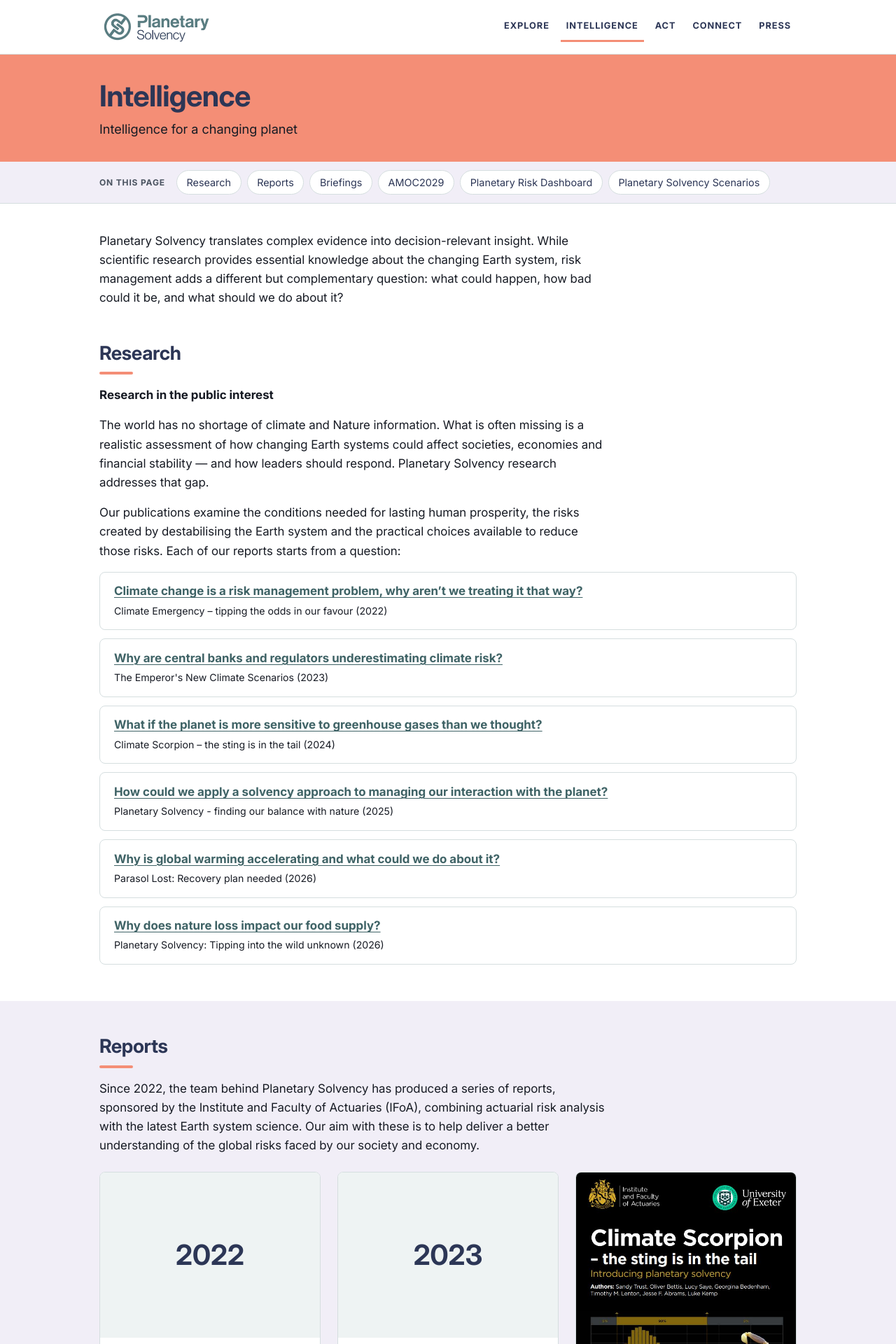
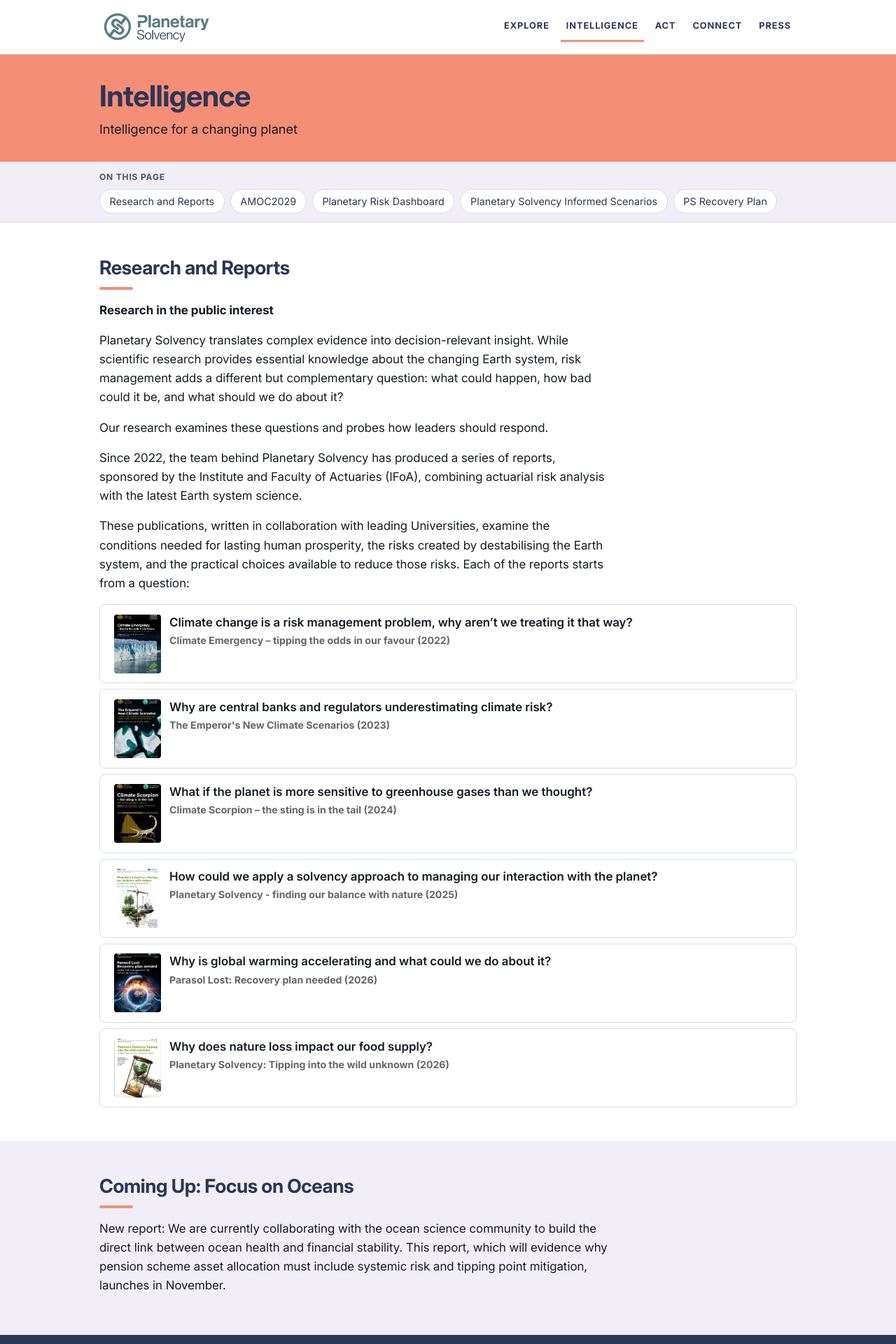
Before and after one commit to planetarysolvencyadmin/ps-website, a Jekyll site: the page built from intelligence.md, in a window 1280 px wide. Shown: the top 1920 px of the page at 70% size. Built offline with Jekyll 4.4.1, drawn with Linux system fonts in a browser that asks for light colours; some of the changed text lies outside the part shown.

Commit message:
Latest copy changes from Jenny, edited locally

```diff
--- a/_data/reports.yml
+++ b/_data/reports.yml
@@ -4,12 +4,14 @@
   title: "Climate Emergency – tipping the odds in our favour"
   url: https://actuaries.org.uk/media/gebdhxzi/climate-emergency.pdf
   pdf: https://actuaries.org.uk/media/gebdhxzi/climate-emergency.pdf
+  image: /uploads/climate-emergency-report.png
   question: "Climate change is a risk management problem, why aren’t we treating it that way?"
   summary: "As a joint policy briefing by the IFoA and Sir David King’s Climate Crisis Advisory Group, this briefing warned that climate tipping points are closer than modelled, introducing early risk-based framing. It detailed that a key goal of climate change policy should be to limit the probability of a very bad outcome to an acceptably small value."
 
 - year: 2023
   title: "The Emperor's New Climate Scenarios"
   url: https://actuaries.org.uk/emperors-new-climate-scenarios
+  image: /uploads/emperor-report.png
   question: "Why are central banks and regulators underestimating climate risk?"
   summary: "Written with Professor Tim Lenton at the University of Exeter, this report exposed how mainstream economic climate models systematically understate risks – with real-world impacts of climate change largely excluded from models."
 
@@ -31,11 +33,14 @@
 - year: 2026
   title: "Parasol Lost: Recovery plan needed"
   url: https://actuaries.org.uk/news-and-media-releases/news-articles/2026/jan/14-jan-26-parasol-lost-recovery-plan-needed/
+  image: /uploads/parasol-lost-report.png
   question: "Why is global warming accelerating and what could we do about it?"
   summary: "Produced with the University of Exeter, this report detailed a risk-led analysis of aerosol masking, global heating acceleration, and the systemic implications for financial stability. In addition, it outlined key components for a planetary solvency recovery plan."
 
 - year: 2026
   title: "Planetary Solvency: Tipping into the wild unknown"
   url: https://actuaries.org.uk/planetary-solvency-tipping-into-the-wild-unknown/
+  pdf: https://actuaries.org.uk/media/4m4k45at/planetary-solvency-tipping-into-the-wild-unknown.pdf
+  image: /uploads/tipping-into-wild-report.png
   question: "Why does nature loss impact our food supply?"
   summary: "Produced with Anglia Ruskin University, this report highlighted inadequate risk assessment, nature degradation, food and pandemic risk, and set out the case for treating nature as critical infrastructure."
--- a/_includes/research-questions.html
+++ b/_includes/research-questions.html
@@ -1,5 +1,13 @@
-<ul class="questions">
-{% for r in site.data.reports %}
-<li><a href="{{ r.url }}">{{ r.question }}</a> <small>{{ r.title }} ({{ r.year }})</small></li>
-{% endfor %}
+<ul class="questions-list">
+  {% for r in site.data.reports %}
+  <li class="question-item">
+    <a href="{{ r.url }}" class="question-link">
+      <img src="{{ r.image | relative_url }}" alt="Cover of {{ r.title }}" class="question-thumb" style="width:67px; height:84px">
+      <div class="question-content">
+        <span class="question-text">{{ r.question }}</span>
+        <small class="question-meta">{{ r.title }} ({{ r.year }})</small>
+      </div>
+    </a>
+  </li>
+  {% endfor %}
 </ul>
--- a/assets/css/style.css
+++ b/assets/css/style.css
@@ -246,6 +246,52 @@ ul.questions li, ul.post-list li {
   border: 1px solid var(--line); border-radius: 8px; padding: 0.85rem 1.25rem; margin-bottom: 0.75rem; background: #fff;
 }
 ul.questions a { font-weight: 700; display: block; }
+
+
+.questions-list {
+  list-style: none;
+  padding: 0;
+  margin: 0;
+}
+
+.question-item {
+  /* margin-bottom: 1rem; */
+  border: 1px solid var(--line); border-radius: 8px; padding: 0.85rem 1.25rem; margin-bottom: 0.75rem; background: #fff;
+}
+
+.question-link {
+  font-weight: 700;
+  display: flex;
+  align-items: flex-start; /* Aligns thumbnail with the top line of text */
+  gap: 12px;               /* Space between thumbnail and text */
+  text-decoration: none;
+  color: inherit;
+}
+
+.question-thumb {
+  width: 60px;
+  height: 70px;
+  object-fit: cover;       /* Prevents image distortion if aspect ratio differs */
+  flex-shrink: 0;          /* Prevents the image from squishing on small screens */
+  border-radius: 4px;
+}
+
+.question-content {
+  display: flex;
+  flex-direction: column;  /* Places question text above the meta info */
+  gap: 4px;
+}
+
+.question-text {
+  font-weight: 600;
+  line-height: 1.3;
+}
+
+.question-meta {
+  color: #666;
+}
+
+
 ul.post-list { max-width: 68ch; }
 ul.post-list h3 { margin: 0 0 0.35rem; }
 ul.post-list p { margin-bottom: 0.5rem; }
--- a/intelligence.md
+++ b/intelligence.md
@@ -7,46 +7,49 @@ description: Planetary Solvency research, reports, briefings and tools translati
 layout: page
 ---
 
-Planetary Solvency translates complex evidence into decision-relevant insight. While scientific research provides essential knowledge about the changing Earth system, risk management adds a different but complementary question: what could happen, how bad could it be, and what should we do about it?
-
-## Research {#research}
+## Research and Reports {#research}
 
 **Research in the public interest**
 
-The world has no shortage of climate and Nature information. What is often missing is a realistic assessment of how changing Earth systems could affect societies, economies and financial stability — and how leaders should respond. Planetary Solvency research addresses that gap.
+Planetary Solvency translates complex evidence into decision-relevant insight. While scientific research provides essential knowledge about the changing Earth system, risk management adds a different but complementary question: what could happen, how bad could it be, and what should we do about it?
 
-Our publications examine the conditions needed for lasting human prosperity, the risks created by destabilising the Earth system and the practical choices available to reduce those risks. Each of our reports starts from a question:
+Our research examines these questions and probes how leaders should respond.
+
+Since 2022, the team behind Planetary Solvency has produced a series of reports, sponsored by the Institute and Faculty of Actuaries (IFoA), combining actuarial risk analysis with the latest Earth system science.
+
+These publications, written in collaboration with leading Universities, examine the conditions needed for lasting human prosperity, the risks created by destabilising the Earth system, and the practical choices available to reduce those risks. Each of the reports starts from a question:
 
 {% include research-questions.html %}
 
-## Reports {#reports}
-
-Since 2022, the team behind Planetary Solvency has produced a series of reports, sponsored by the Institute and Faculty of Actuaries (IFoA), combining actuarial risk analysis with the latest Earth system science. Our aim with these is to help deliver a better understanding of the global risks faced by our society and economy.
-
-{% include report-grid.html %}
-
-## Briefings {#briefings}
-
-Short, decision-focused summaries of the risks and what to do about them.
-
-* [Planetary Solvency: risks and recommendations (PDF)](https://actuaries.org.uk/media/v1ynflzj/planetary-solvency-risks-and-recommendations.pdf)
-* [The UK chancellor is investing in growth and defence. Climate change risks damaging both](https://www.sustainableviews.com/the-uk-chancellor-is-investing-in-growth-and-defence-climate-change-risks-damaging-both-b1c097ed/) (Sustainable Views)
+## Coming Up: Focus on Oceans
+New report: We are currently collaborating with the ocean science community to build the direct link between ocean health and financial stability. This report, which will evidence why pension scheme asset allocation must include systemic risk and tipping point mitigation, launches in November.
 
 ## AMOC2029
 {: #amoc2029 .band-navy}
 
-*AMOC 2029: When the sea slows*, produced in association with the IFoA, the Strategic Climate Risks Initiative, the University of Exeter and the ASRA Network, is an interactive narrative resource tracking the years one government spends bracing for the slowdown of the Atlantic's overturning circulation.
+*AMOC 2029: When the sea slows*, produced in association with the Strategic Climate Risks Initiative, the Accelerator for Systemic Risk Assessment, and the University of Exeter, is an interactive narrative resource tracking the years one fictitious government spends bracing for the slowdown of the Atlantic’s overturning circulation.
 
 [Visit AMOC2029](https://amoc2029.org/){: .button}
 
 ## Planetary Risk Dashboard *In development*{: .tag}
 {: #planetary-risk-dashboard .band-lilac}
 
-An actionable visualisation of real-time risks across climate, nature, society and economic sectors, building on the illustrative global dashboard pioneered with the University of Exeter and the FCA Sandbox project.
+The Planetary Risk Dashboard is an actionable visualisation of real-time risks across climate, nature, society and economic sectors. The illustrative global dashboard has been pioneered in partnership with the University of Exeter and the IFoA.
 
 [View the dashboard](https://global-tipping-points.org/planetary-solvency/){: .button}
 
-## Planetary Solvency Scenarios *In development*{: .tag}
-{: #planetary-solvency-scenarios .band-lilac}
+## Planetary Solvency Informed Scenarios *In development*{: .tag}
+{: #planetary-solvency-scenarios}
 
-A scenario explorer for national and financial institution planetary solvency scenarios. The systemic risk scenario is being developed with the Climate Financial Risk Forum, with around 40 financial institutions and a number of academics contributing.
+We are collaborating on a scenario explorer for national and financial institution planetary solvency scenarios. The systemic risk scenario is being developed with the Climate Financial Risk Forum, with around 40 financial institutions and a number of leading academics contributing.
+
+## PS Recovery Plan
+{: #recovery-plan .band-coral}
+
+We are at a ‘break glass’ moment for climate change. Emergency action is required to stabilise the climate system, and to implement equivalent risk management practices to those that protect financial stability.
+
+In ‘Parasol Lost: Recovery plan needed’, we pointed to the need for Governments and other stakeholders to execute a Planetary Solvency recovery plan, identifying quick wins, emergency brakes and options to change our trajectory away from the high risk zone.
+
+The takeaway for policymakers is that to avoid planetary insolvency, they must urgently implement a fundamental, policy-led change of direction, informed by up-to-date information on what is happening, what is likely, the risks associated with ongoing global warming and a willingness to address the root causes of the problems we face.
+
+The message is that action is required to radically accelerate societal adaptation to a changing climate, supercharge the pace of the energy transition to reduce fossil fuel use and emissions, and remove excess greenhouse gases already in the atmosphere: with the kicker that it will be overwhelmingly positive economically to do so.
```
Also changed, not shown: _data/navigation.yml (+5 -5 lines), act.md (+9 -13 lines), _uploads/climate-emergency-report.png (added), _uploads/emperor-report.png (added), _uploads/parasol-lost-report.png (added), _uploads/tipping-into-wild-report.png (added).
